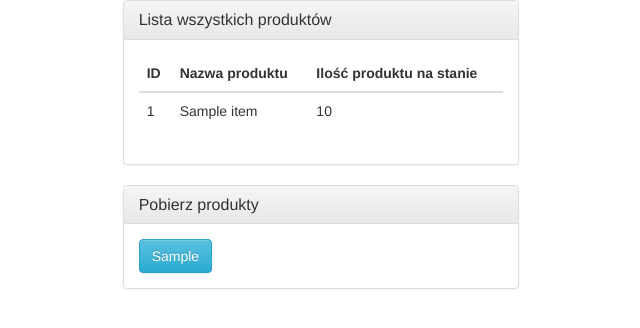
After one commit to jgawlik/item-application, a Symfony app: template templates/item/showItems.html.twig in a window 1280 px wide. The commit adds this page. Shown: the top 328 px of the page, without its empty margins (319-959 px from the left). Run offline with Twig, Linux system fonts and the light colour scheme; the template is opened without the code that fills it: most values are stand-ins (such as "Sample title", 1, 10 or a date in 2020); some libraries are stand-ins or nearby versions.

Commit message:
Dodanie podstawowego widoku wyświetlającego wszystkie produkt i renderującego buttony do pobierania różnych list produktów

```diff
--- a/templates/base.html.twig
+++ b/templates/base.html.twig
@@ -2,11 +2,26 @@
 <html>
 <head>
     <meta charset="UTF-8">
-        <title>{% block title %}Welcome!{% endblock %}</title>
-        {% block stylesheets %}{% endblock %}
+    <title>{% block title %}Item application{% endblock %}</title>
+    {% block stylesheets %}
+        <link rel="stylesheet" href="https://maxcdn.bootstrapcdn.com/bootstrap/3.3.7/css/bootstrap.min.css"
+              integrity="sha384-BVYiiSIFeK1dGmJRAkycuHAHRg32OmUcww7on3RYdg4Va+PmSTsz/K68vbdEjh4u"
+              crossorigin="anonymous">
+        <link rel="stylesheet" href="https://maxcdn.bootstrapcdn.com/bootstrap/3.3.7/css/bootstrap-theme.min.css"
+              integrity="sha384-rHyoN1iRsVXV4nD0JutlnGaslCJuC7uwjduW9SVrLvRYooPp2bWYgmgJQIXwl/Sp"
+              crossorigin="anonymous">
+    {% endblock %}
 </head>
 <body>
 {% block body %}{% endblock %}
-        {% block javascripts %}{% endblock %}
+{% block javascripts %}
+    <script
+            src="http://code.jquery.com/jquery-3.3.1.min.js"
+            integrity="sha256-FgpCb/KJQlLNfOu91ta32o/NMZxltwRo8QtmkMRdAu8="
+            crossorigin="anonymous"></script>
+    <script src="https://maxcdn.bootstrapcdn.com/bootstrap/3.3.7/js/bootstrap.min.js"
+            integrity="sha384-Tc5IQib027qvyjSMfHjOMaLkfuWVxZxUPnCJA7l2mCWNIpG9mGCD8wGNIcPD7Txa"
+            crossorigin="anonymous"></script>
+{% endblock %}
 </body>
 </html>
--- /dev/null
+++ b/templates/item/showItems.html.twig
@@ -0,0 +1,59 @@
+{% extends 'base.html.twig' %}
+
+{% block body %}
+    <div class="container-fluid">
+        <div class="row">
+            <div class="col-md-offset-4 col-md-4">
+
+                {% for label, messages in app.flashes %}
+                    {% for message in messages %}
+                        <div class="alert alert-{{ label }}">
+                            <a href="#" class="close" data-dismiss="alert" title="close">×</a>
+                            {{ message }}
+                        </div>
+                    {% endfor %}
+                {% endfor %}
+
+                <div class="panel panel-default">
+                    <div class="panel-heading">
+                        <h3 class="panel-title">Lista wszystkich produktów</h3>
+                    </div>
+                    <div class="panel-body">
+                        <table class="table">
+                            <thead>
+                            <tr>
+                                <th>ID</th>
+                                <th>Nazwa produktu</th>
+                                <th>Ilość produktu na stanie</th>
+                            </tr>
+                            </thead>
+                            <tbody>
+                            {% for item in items %}
+                                <tr>
+                                    <td>{{ item.id }}</td>
+                                    <td>{{ item.name }}</td>
+                                    <td>{{ item.amount }} </td>
+                                </tr>
+                            {% endfor %}
+                            </tbody>
+                        </table>
+                    </div>
+                </div>
+
+                <div class="panel panel-default">
+                    <div class="panel-heading">
+                        <h3 class="panel-title">Pobierz produkty</h3>
+                    </div>
+                    <div class="panel-body">
+                        {% for option, text in downloadOptions %}
+                            <div>
+                                <a class="btn btn-info" role="button" href="{{ path('download_item', {'option': option }) }}">{{ text }}</a>
+                            </div>
+                        {% endfor %}
+                    </div>
+                </div>
+
+            </div>
+        </div>
+    </div>
+{% endblock %}
```
Also changed, not shown: config/routes.yaml (+7 -0 lines), src/Controller/ItemController.php (added, +35 -0 lines), src/ItemDownload/ItemDownloadOptionsInterface.php (added, +16 -0 lines). Lines whose indentation alone changed are shown as unchanged.
